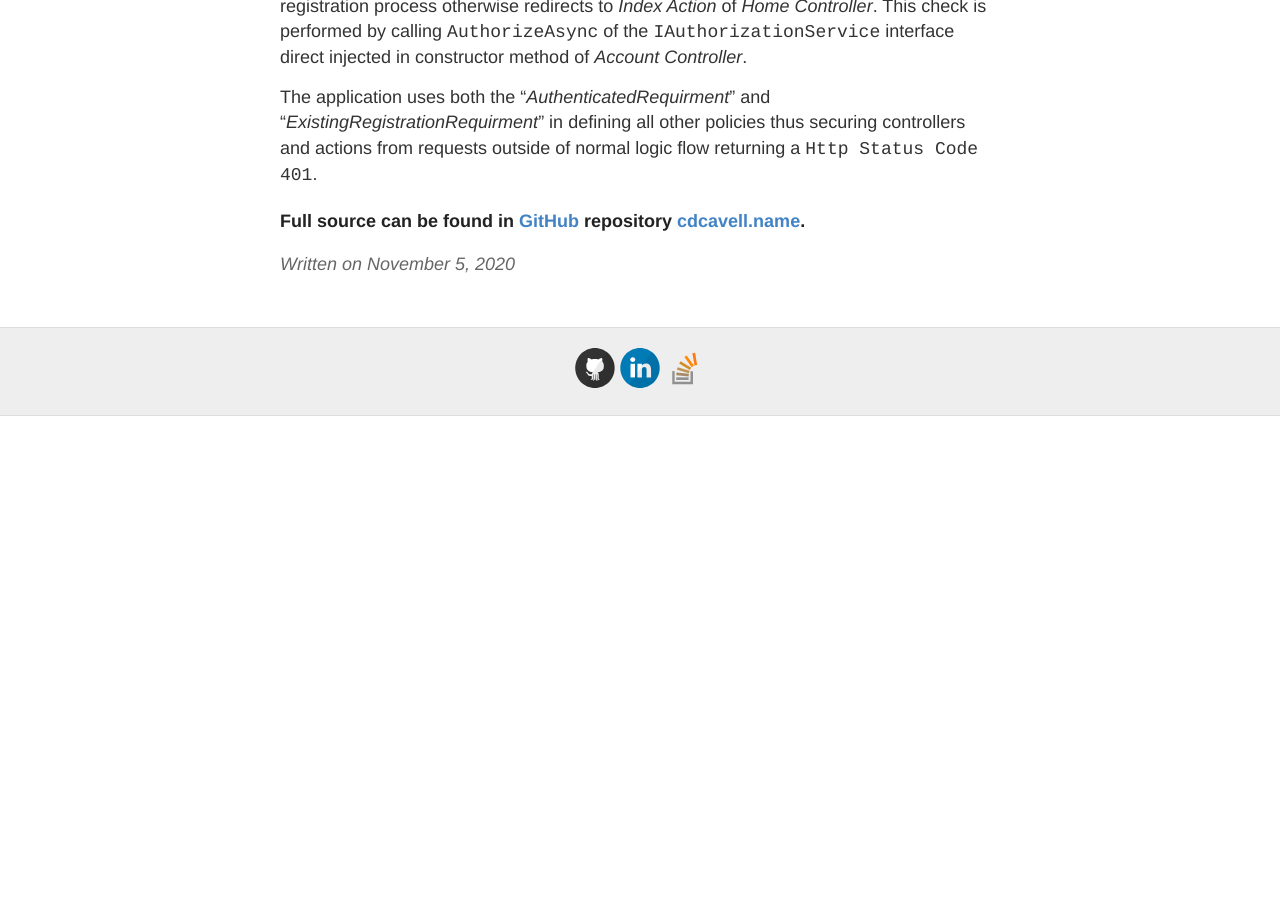
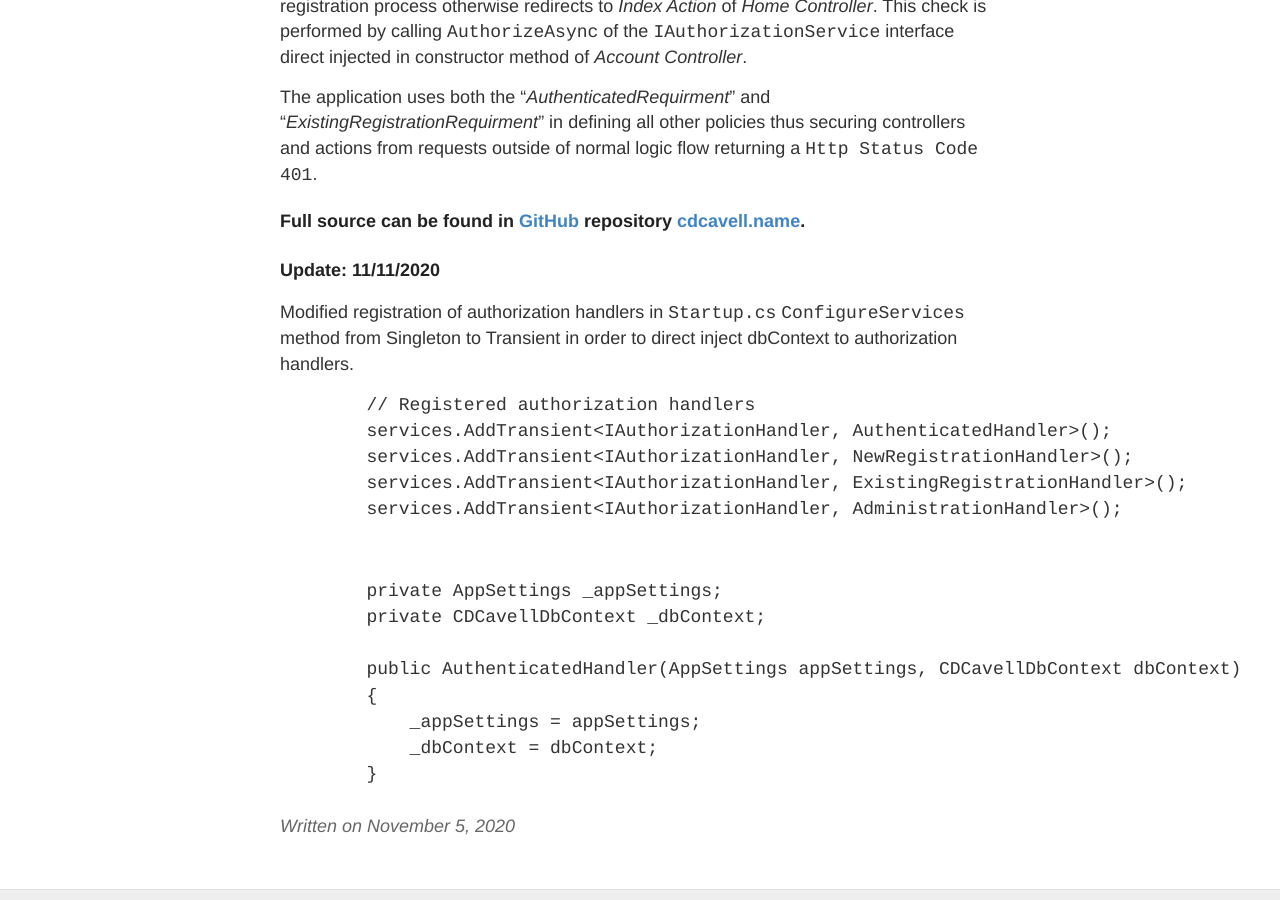
Before and after one commit to cdcavell/cdcavell.github.io, a Jekyll site: the page built from _posts/2020-11-5-Post1.md, in a window 1280 px wide and 900 px high, scrolled down 3292 px. Built offline with Jekyll 4.4.1, drawn with Linux system fonts in a browser that asks for light colours; before the commit the page ends 3708 px from its top, so only the background shows below that.

Commit message:
Update Post1

````diff
--- a/_posts/2020-11-5-Post1.md
+++ b/_posts/2020-11-5-Post1.md
@@ -120,3 +120,28 @@ _Login Action_ will check if `Identity` has a "_NewRegistration_" policy and if
 The application uses both the "_AuthenticatedRequirment_" and "_ExistingRegistrationRequirment_" in defining all other policies thus securing controllers and actions from requests outside of normal logic flow returning a `Http Status Code 401`.
 
 ###### Full source can be found in [GitHub](https://github.com/) repository [cdcavell.name](https://github.com/cdcavell/cdcavell.name).
+
+###### Update: 11/11/2020
+
+Modified registration of authorization handlers in `Startup.cs` `ConfigureServices` method from Singleton to Transient in order to direct inject dbContext to authorization handlers.
+```C#
+        // Registered authorization handlers
+        services.AddTransient<IAuthorizationHandler, AuthenticatedHandler>();
+        services.AddTransient<IAuthorizationHandler, NewRegistrationHandler>();
+        services.AddTransient<IAuthorizationHandler, ExistingRegistrationHandler>();
+        services.AddTransient<IAuthorizationHandler, AdministrationHandler>();
+```
+
+<br />
+
+```C#
+        private AppSettings _appSettings;
+        private CDCavellDbContext _dbContext;
+
+        public AuthenticatedHandler(AppSettings appSettings, CDCavellDbContext dbContext)
+        {
+            _appSettings = appSettings;
+            _dbContext = dbContext;
+        }
+
+```
````
